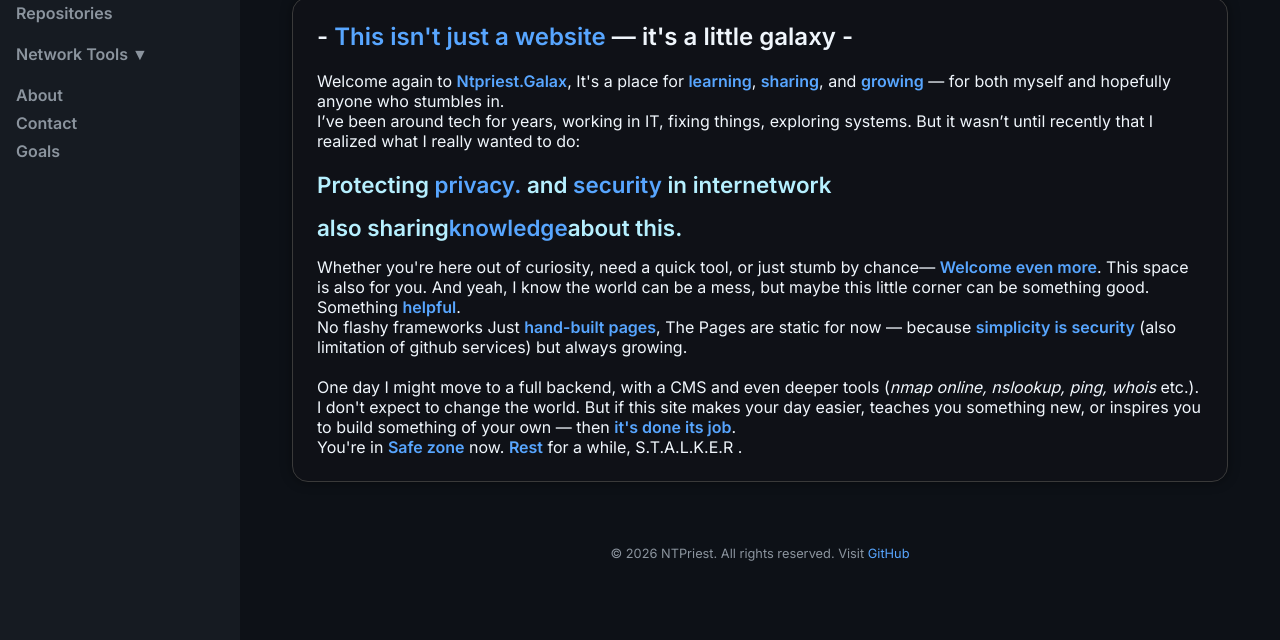
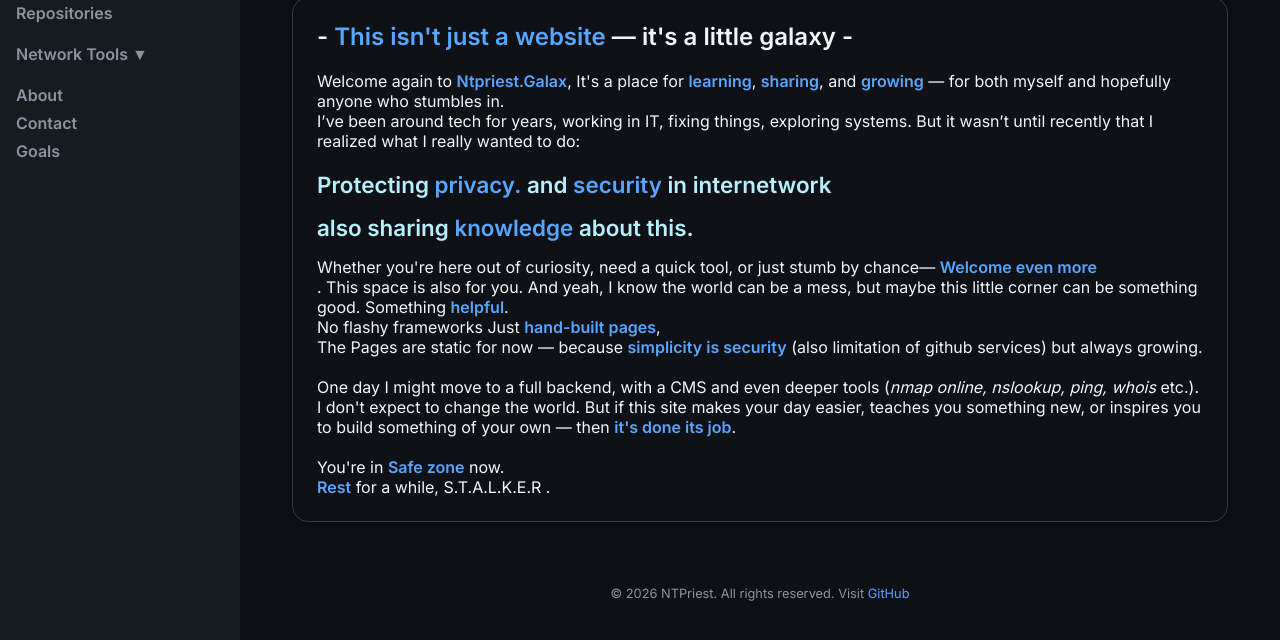
Before and after one commit to NTPriest/Galaxy, a plain HTML site: page about.html in a window 1280 px wide. Shown: the part 118-758 px from the top of the page. Drawn offline with Linux system fonts and the light colour scheme.

Commit message:
Update about.html

```diff
--- a/about.html
+++ b/about.html
@@ -63,11 +63,11 @@
       </p><br>
 
       <h3>Protecting <span class="emph">privacy.</span> and <span class="emph">security</span> in internetwork</h3>
-      <h3>also sharing<span class="emph">knowledge</span>about this.</h3>
+      <h3>also sharing<span class="emph"> knowledge </span>about this.</h3>
 
       <p>
         Whether you're here out of curiosity, need a quick tool,
-        or just stumb by chance— <span class="emph">Welcome even more</span>.
+        or just stumb by chance— <span class="emph">Welcome even more</span><br>.
         This space is also for you.
         And yeah, I know the world can be a mess, but maybe this little corner can be something good.
         Something <span class="emph">helpful</span>.
@@ -76,7 +76,7 @@
       <p>
         No flashy frameworks
         Just <span class="emph">hand-built pages</span>,
-        The Pages are static for now — because <span class="emph">simplicity is security</span> (also limitation of github services)  but always growing.
+        <br>The Pages are static for now — because <span class="emph">simplicity is security</span> (also limitation of github services)  but always growing.
         <br><br>One day I might move to a full backend, with a CMS and even deeper tools
         (<i>nmap online, nslookup, ping, whois</i> etc.).
       </p>
@@ -87,7 +87,7 @@
       </p>
 
       <p>
-        You're in <span class="emph">Safe zone</span> now. <span class="emph">Rest</span> for a while, S.T.A.L.K.E.R .
+        <br>You're in <span class="emph">Safe zone</span> now. <br> <span class="emph">Rest</span> for a while, S.T.A.L.K.E.R .
       </p>
     </section>
 
```
